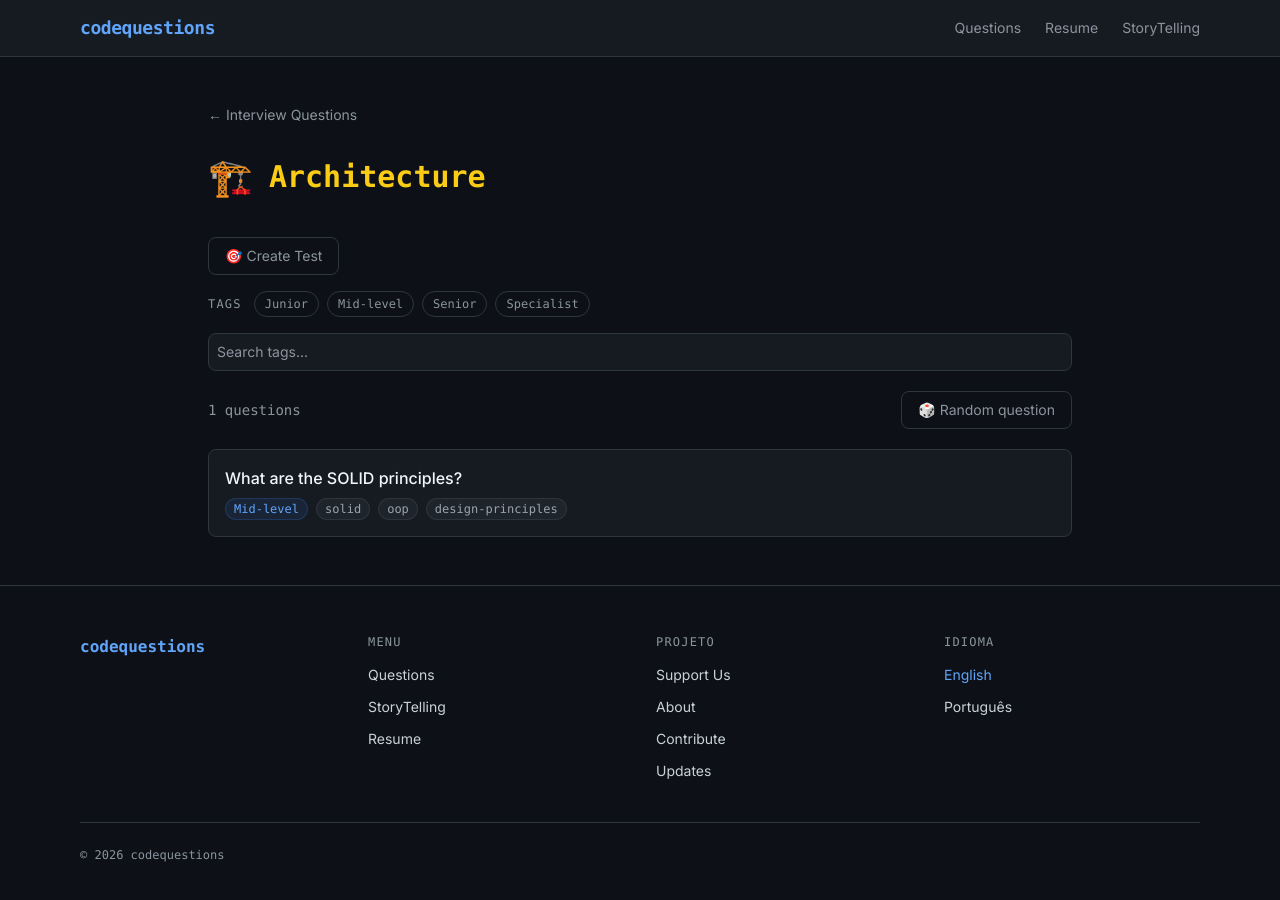
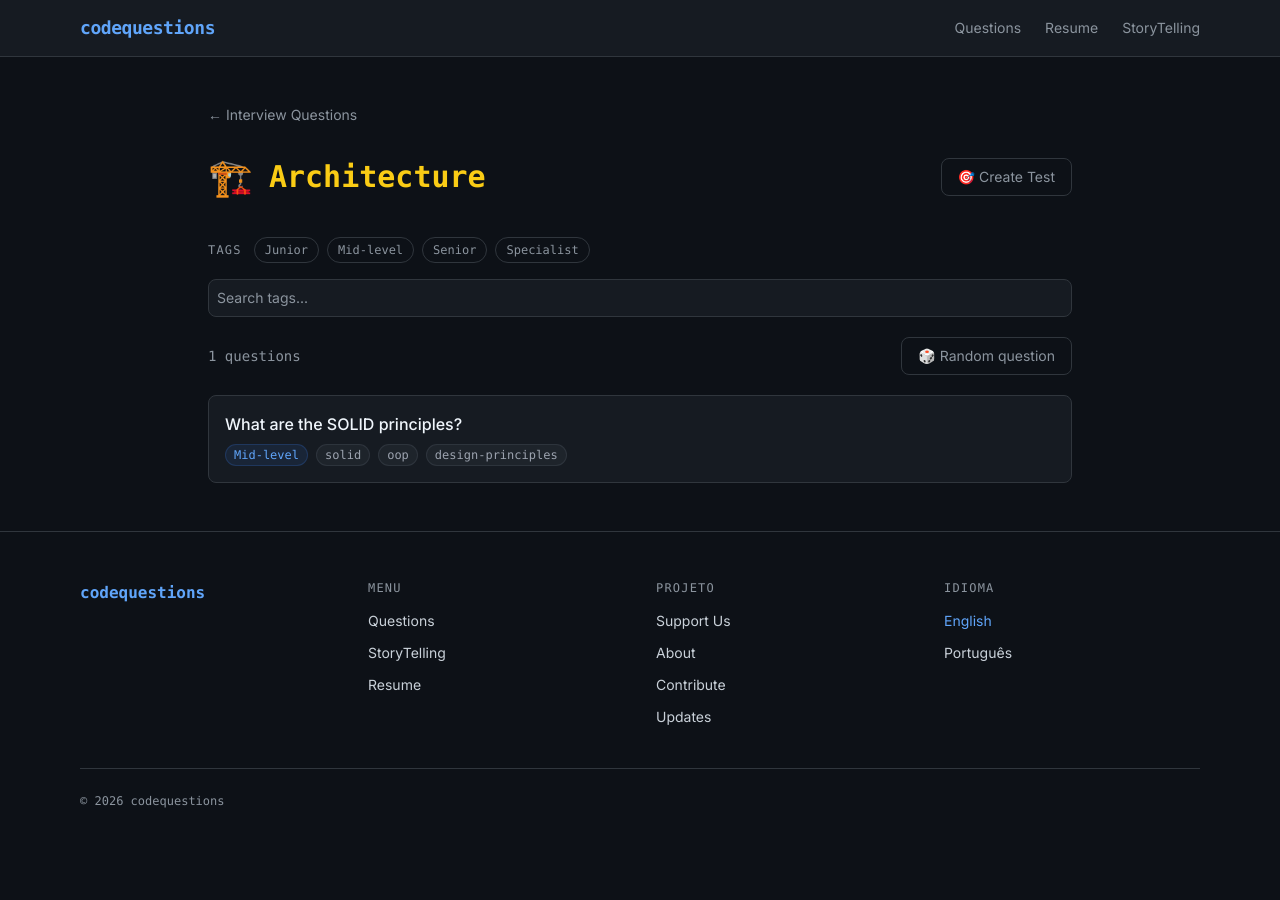
Before and after one commit to dionbiancha/codequestions, a Next.js app: page /en/questions/architecture in a window 1280 px wide. Shown: the top 900 px of the page. After the commit the page ends 857 px from the top, so only its background shows below. Built offline with nearby package versions, Linux system fonts and the light colour scheme.

Commit message:
refactor: move QuizSetupPanel to page headers

```diff
--- a/src/app/[locale]/questions/[category]/page.tsx
+++ b/src/app/[locale]/questions/[category]/page.tsx
@@ -4,6 +4,7 @@ import Link from 'next/link'
 import { getAllQuestionMeta } from '@/lib/content'
 import { getCategoryBySlug, CATEGORIES } from '@/lib/categories'
 import { QuestionListClient } from '@/components/questions/QuestionListClient'
+import { QuizSetupPanel } from '@/components/quiz/QuizSetupPanel'
 
 type Props = {
   params: Promise<{ locale: string; category: string }>
@@ -43,11 +44,13 @@ export default async function CategoryPage({ params }: Props) {
 
       <div className="flex items-center gap-4 mb-10">
         <span className="text-4xl">{cat.icon}</span>
-        <div>
-          <h1 className={`font-mono text-3xl font-bold ${cat.color}`}>
-            {t(`categories.${cat.slug}`)}
-          </h1>
-        </div>
+        <h1 className={`font-mono text-3xl font-bold flex-1 ${cat.color}`}>
+          {t(`categories.${cat.slug}`)}
+        </h1>
+        <QuizSetupPanel
+          preselectedCategories={[category]}
+          categoryCounts={categoryCounts}
+        />
       </div>
 
       {questions.length === 0 ? (
@@ -58,11 +61,7 @@ export default async function CategoryPage({ params }: Props) {
           </Link>
         </div>
       ) : (
-        <QuestionListClient
-          questions={questions}
-          categoryCounts={categoryCounts}
-          currentCategory={category}
-        />
+        <QuestionListClient questions={questions} />
       )}
     </div>
   )
--- a/src/app/[locale]/questions/page.tsx
+++ b/src/app/[locale]/questions/page.tsx
@@ -24,9 +24,15 @@ export default async function QuestionsPage() {
 
   return (
     <div className="max-w-5xl mx-auto px-4 py-12">
-      <h1 className="font-mono text-3xl font-bold text-dark-heading mb-2">
-        {t('categories.title')}
-      </h1>
+      <div className="flex items-start justify-between gap-4 mb-2">
+        <h1 className="font-mono text-3xl font-bold text-dark-heading">
+          {t('categories.title')}
+        </h1>
+        <QuizSetupPanel
+          preselectedCategories={[]}
+          categoryCounts={categoryCounts}
+        />
+      </div>
       <p className="text-dark-muted mb-10">
         {t('categories.subtitle')}
       </p>
@@ -35,13 +41,6 @@ export default async function QuestionsPage() {
           <CategoryCard key={cat.slug} category={cat} label={label} count={count} />
         ))}
       </div>
-
-      <div className="mt-2 mb-4">
-        <QuizSetupPanel
-          preselectedCategories={[]}
-          categoryCounts={categoryCounts}
-        />
-      </div>
     </div>
   )
 }
--- a/src/components/questions/QuestionListClient.tsx
+++ b/src/components/questions/QuestionListClient.tsx
@@ -7,8 +7,6 @@ import { Badge } from '@/components/ui/Badge'
 import { FocusMode } from './FocusMode'
 import type { QuestionMeta } from '@/lib/content'
 import { QuestionCard } from './QuestionCard'
-import { QuizSetupPanel } from '@/components/quiz/QuizSetupPanel'
-
 const LEVELS = ['junior', 'pleno', 'senior', 'especialista'] as const
 
 const difficultyVariant: Record<string, 'blue' | 'green' | 'orange'> = {
@@ -20,11 +18,9 @@ const difficultyVariant: Record<string, 'blue' | 'green' | 'orange'> = {
 
 type Props = {
   questions: QuestionMeta[]
-  categoryCounts: Record<string, number>
-  currentCategory: string
 }
 
-export function QuestionListClient({ questions, categoryCounts, currentCategory }: Props) {
+export function QuestionListClient({ questions }: Props) {
   const t = useTranslations('categories')
   const tQuestion = useTranslations('question')
 
@@ -152,10 +148,6 @@ export function QuestionListClient({ questions, categoryCounts, currentCategory
 
   return (
     <div>
-      <div className="mb-4">
-        <QuizSetupPanel preselectedCategories={[currentCategory]} categoryCounts={categoryCounts} />
-      </div>
-
       {/* Level filter */}
       <div className="mb-4">
         <div className="flex items-center gap-2 flex-wrap">
```
